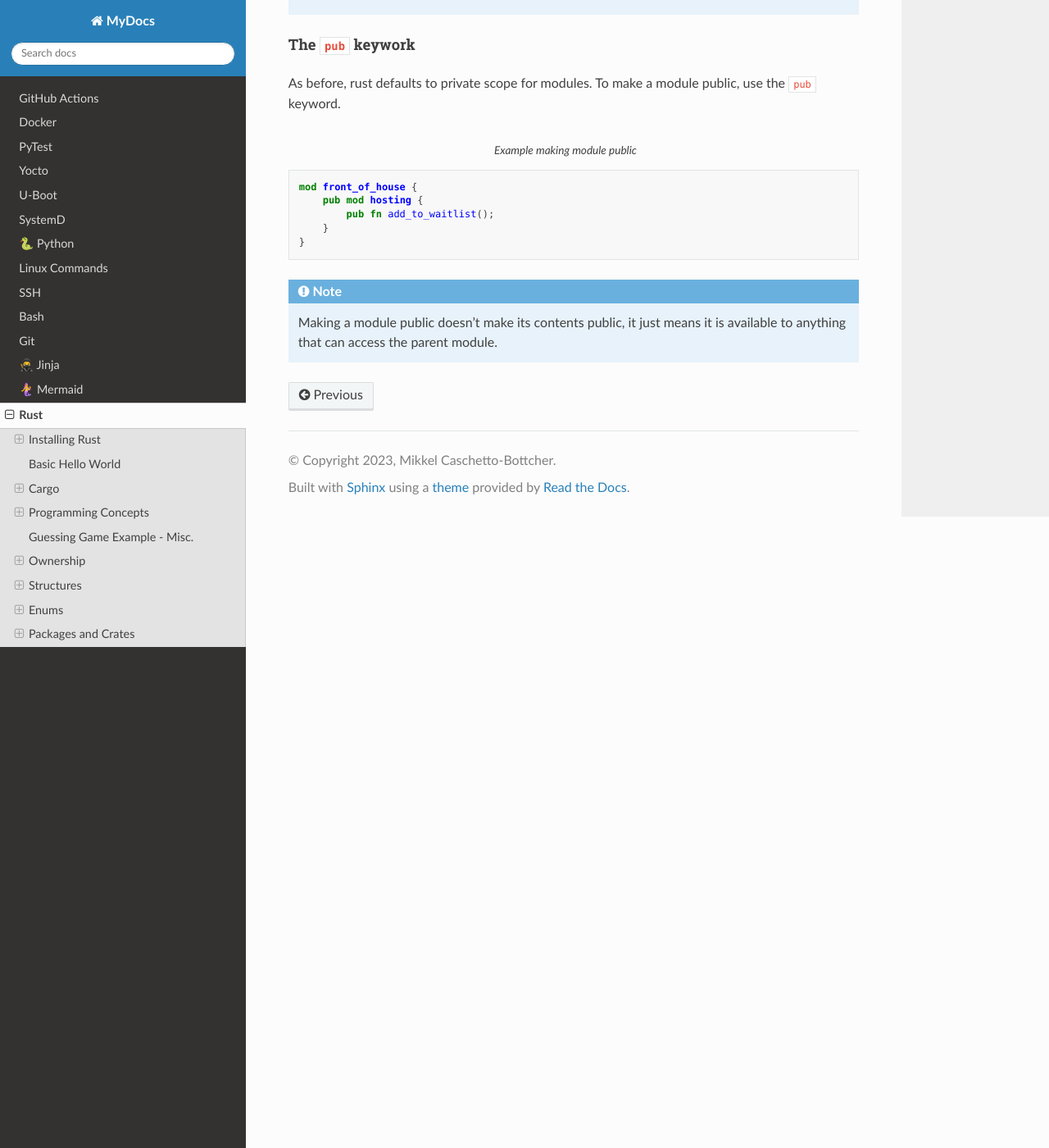
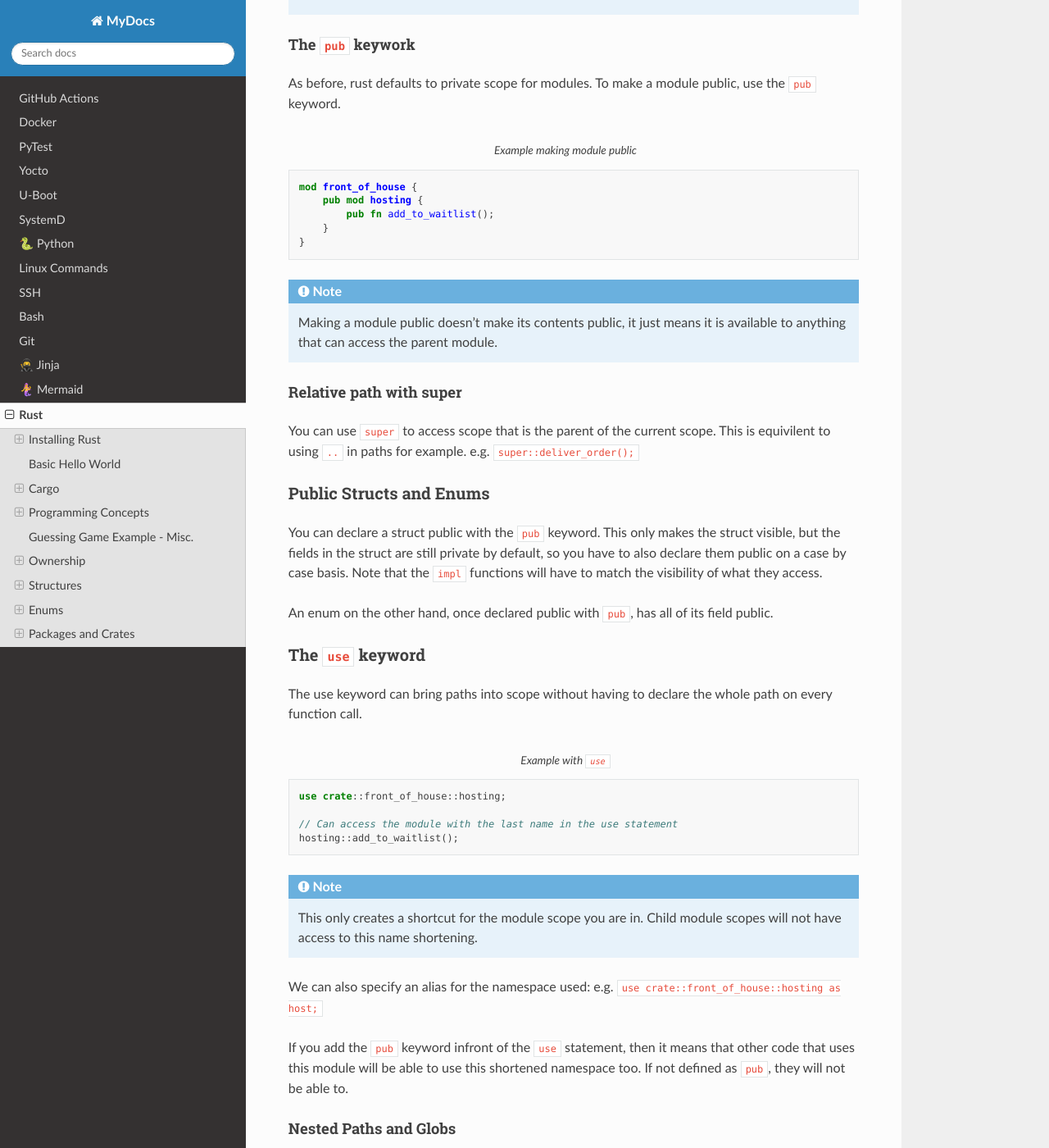
Before and after one commit to mcbottcher/my_docs, a Sphinx documentation site: the page built from docs/source/rust.rst, in a window 1280 px wide and 1400 px high, scrolled down 24581 px. Shown: the whole window at 82% size. Built offline with Sphinx 7.4.7 and the Read the Docs theme 2.0.0, drawn with Linux system fonts in a browser that asks for light colours; some of the changed text lies outside the part shown.

Commit message:
more rust stuff

```diff
--- a/docs/source/rust.rst
+++ b/docs/source/rust.rst
@@ -1215,3 +1215,74 @@ use the ``pub`` keyword.
 .. note::
     Making a module public doesn't make its contents public, it just means it is available
     to anything that can access the parent module.
+
+Relative path with super
+""""""""""""""""""""""""
+
+You can use ``super`` to access scope that is the parent of the current scope.
+This is equivilent to using ``..`` in paths for example.
+e.g. ``super::deliver_order();``
+
+Public Structs and Enums
+^^^^^^^^^^^^^^^^^^^^^^^^
+
+You can declare a struct public with the ``pub`` keyword. This only makes the struct visible,
+but the fields in the struct are still private by default, so you have to also declare them
+public on a case by case basis. Note that the ``impl`` functions will have to match the
+visibility of what they access.
+
+An enum on the other hand, once declared public with ``pub``, has all of its field public.
+
+The ``use`` keyword
+^^^^^^^^^^^^^^^^^^^
+
+The use keyword can bring paths into scope without having to declare the whole path on every
+function call.
+
+.. code-block:: rust
+    :caption: Example with ``use``
+
+    use crate::front_of_house::hosting;
+
+    // Can access the module with the last name in the use statement
+    hosting::add_to_waitlist();
+
+.. note::
+    This only creates a shortcut for the module scope you are in.
+    Child module scopes will not have access to this name shortening.
+
+We can also specify an alias for the namespace used: e.g. ``use crate::front_of_house::hosting as host;``
+
+If you add the ``pub`` keyword infront of the ``use`` statement, then it means that other code
+that uses this module will be able to use this shortened namespace too. If not defined as ``pub``,
+they will not be able to.
+
+Nested Paths and Globs
+""""""""""""""""""""""
+
+Nested paths and globs give you a way of cleaning up the way you use multiple items from one module.
+
+.. code-block:: rust
+    :caption: Example of Nested Paths and Globs
+
+    use std::cmp::Ordering;
+    use std::io;
+
+    // This can be reduced to
+    use std::{cmp::Ordering, io};
+
+    use std::io;
+    use std::io::Write;
+
+    // This can be reduced to
+    use std::io::{self, Write}
+
+    // Globs are also supported
+    use std::collections::*;
+
+Modules in different files
+^^^^^^^^^^^^^^^^^^^^^^^^^^
+
+A ``mod`` declaration only needs to be perfomed once. The rest of the files in your
+crate can then access the module functions using the name path. The ``mod`` keyword is not like
+the ``include`` keyword in other languages.
```
